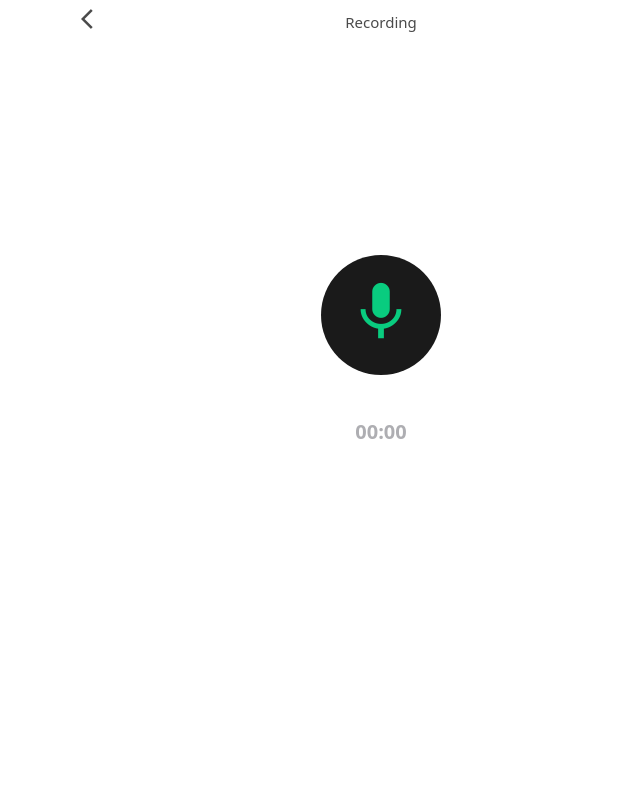
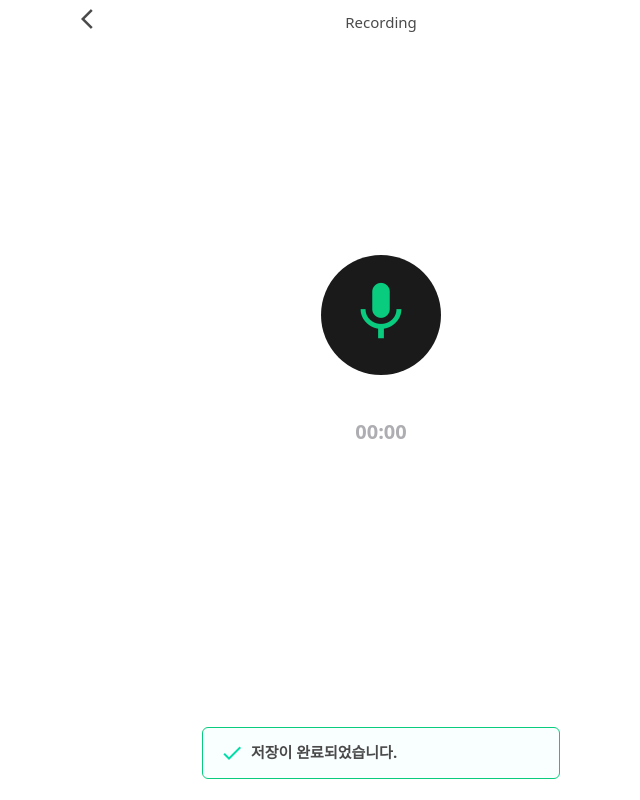
Before and after one commit to sunikko/ai-recording-web, a Next.js app: page /recorder in a window 1280 px wide. Shown: the whole page, without its empty margins (259-899 px from the left). Built offline with nearby package versions, Linux system fonts and the light colour scheme.

Commit message:
recording page 2-2 : toast layout

```diff
--- a/pages/recorder/index.tsx
+++ b/pages/recorder/index.tsx
@@ -3,6 +3,7 @@ import { useState } from "react";
 
 const Recorder = () => {
   const [state, setState] = useState<"recording" | "paused" | null>(null);
+  const [toastVisible, setToastVisible] = useState(true);
   return (
     <div className="h-screen bg-white flex flex-col">
       <Header title="Recording" />
@@ -55,6 +56,16 @@ const Recorder = () => {
             </span>
           </button>
         )}
+        {toastVisible && (
+          <div className="absolute bottom-[21px] flex border-[1.5px] border-[#09CC7F] w-[358px] py-[13px] px-[17px] rounded-[6px] bg-[#F9FEFF]">
+            <span className="material-icons text-[#00DDA8] !text-[24px]">
+              check
+            </span>
+            <p className="ml-[7px] text-[15px] font-[600] text-[#4A4A4A]">
+              저장이 완료되었습니다.
+            </p>
+          </div>
+        )}
       </div>
     </div>
   );
```
